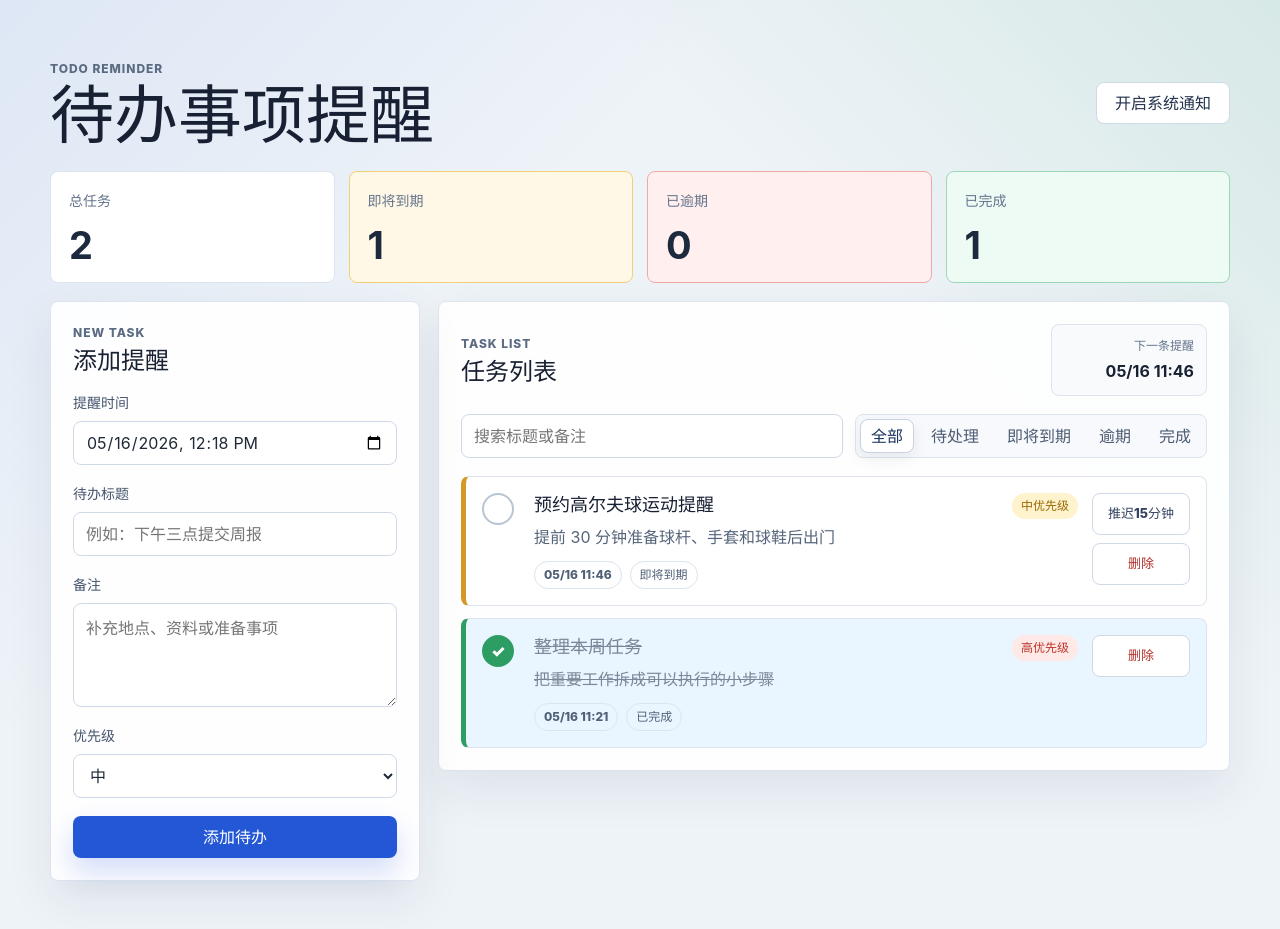
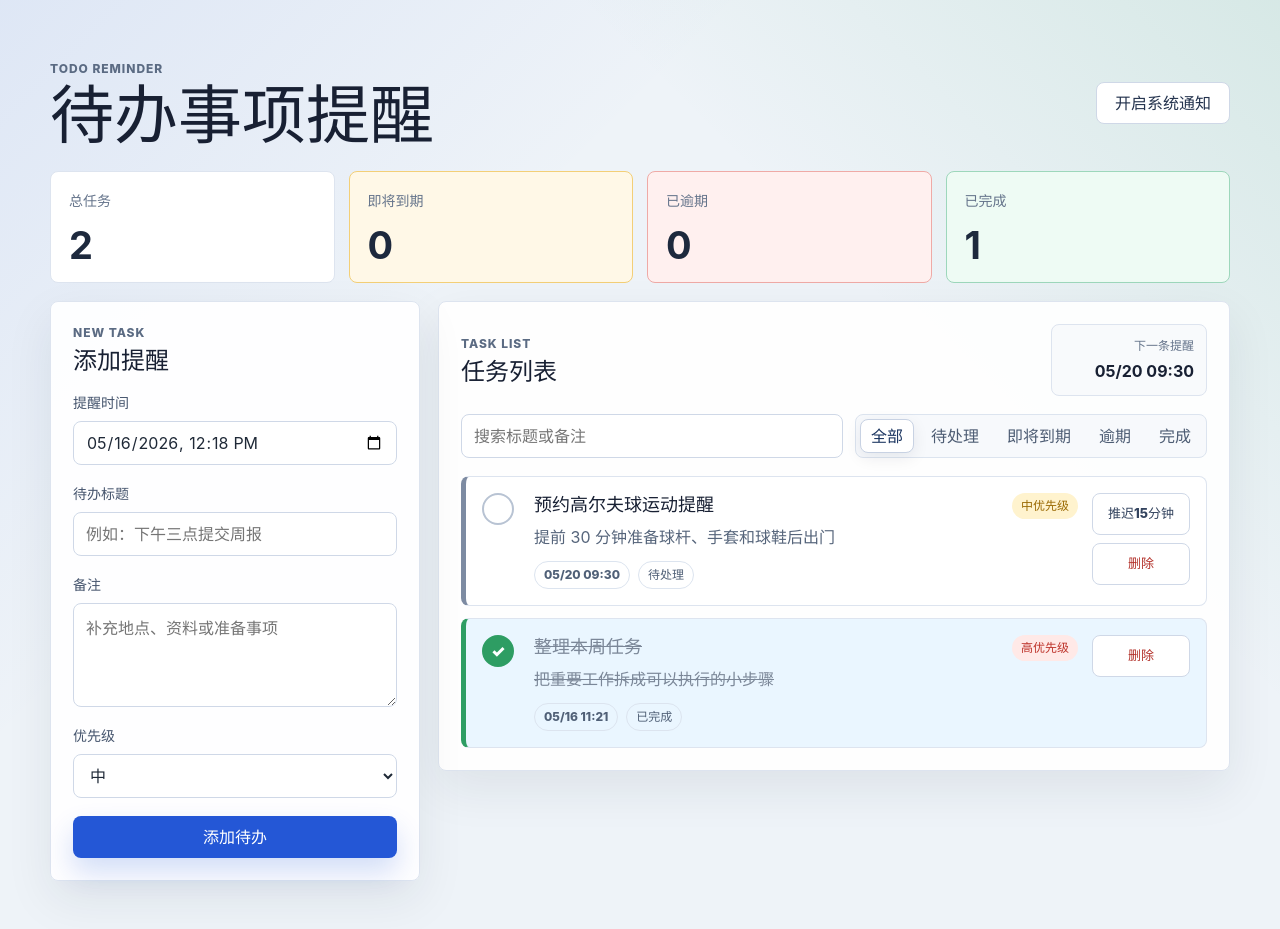
Before and after one commit to mxcsdn/CodexTest, a React (Vite) app: page / in a window 1280 px wide. Built offline with nearby package versions, Linux system fonts and the light colour scheme.

Commit message:
调整高尔夫提醒时间为5月20日09:30

```diff
--- a/src/App.jsx
+++ b/src/App.jsx
@@ -30,7 +30,7 @@ const seedTodos = [
     id: crypto.randomUUID(),
     title: golfTodo.title,
     notes: golfTodo.notes,
-    dueAt: getLocalDateTime(28),
+    dueAt: getSpecificLocalDateTime(5, 20, 9, 30),
     priority: 'medium',
     completed: false,
     createdAt: Date.now(),
@@ -70,6 +70,13 @@ function migrateStoredTodos(todos) {
 
 function getLocalDateTime(offsetMinutes = 0) {
   const date = new Date(Date.now() + offsetMinutes * 60 * 1000)
+  const timezoneOffset = date.getTimezoneOffset() * 60 * 1000
+  return new Date(date.getTime() - timezoneOffset).toISOString().slice(0, 16)
+}
+
+function getSpecificLocalDateTime(month, day, hour = 0, minute = 0) {
+  const currentYear = new Date().getFullYear()
+  const date = new Date(currentYear, month - 1, day, hour, minute, 0, 0)
   const timezoneOffset = date.getTimezoneOffset() * 60 * 1000
   return new Date(date.getTime() - timezoneOffset).toISOString().slice(0, 16)
 }
```
